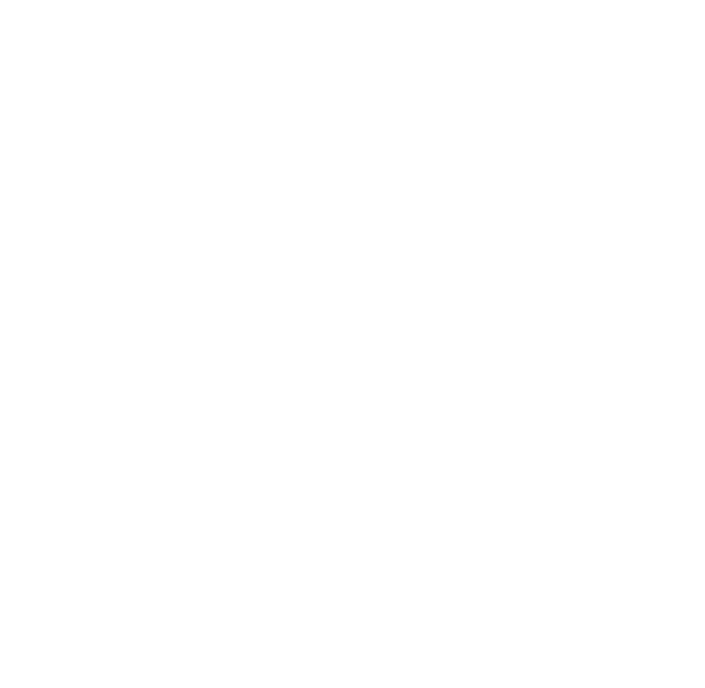
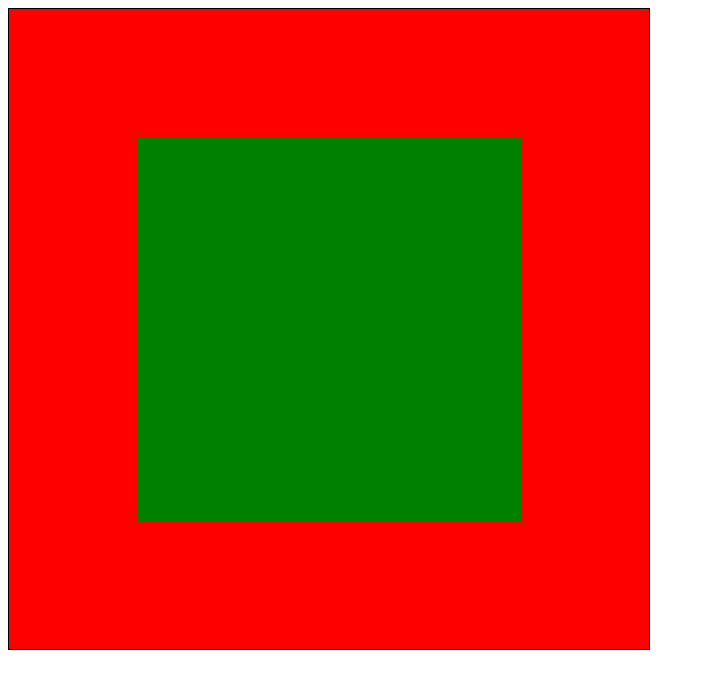
Before and after one commit to colinjeanne/falling-rocks, a plain HTML site: page index.html in a window 1280 px wide. Shown: the whole page, without its empty margins (0-705 px from the left). Drawn offline with Linux system fonts and the light colour scheme.

Commit message:
Initial rendering
Boards have a width, height, and an array of tiles. Drawing a board iterates over the tiles using the width and height to delimit the rows in rendering.

```diff
--- a/index.html
+++ b/index.html
@@ -3,5 +3,57 @@
   <head>
     <title>Rocks</title>
     <meta charset="utf-8">
+    <style>
+      #board {
+        border: thin solid black;
+      }
+    </style>
   </head>
+  <body>
+    <canvas id="board" width="640" height="640"></canvas>
+  </body>
+  <script type="module">
+    function drawTile(context, tile, x, y, width, height) {
+      context.save();
+
+      if (tile === 0) {
+        context.fillStyle = "red";
+      } else if (tile === 1) {
+        context.fillStyle = "green";
+      }
+
+      context.fillRect(x, y, width, height);
+
+      context.restore();
+    }
+
+    function renderBoard(canvas, board) {
+      const context = canvas.getContext("2d");
+
+      const tileWidth = canvas.width / board.width;
+      const tileHeight = canvas.height / board.height;
+
+      board.tiles.forEach((tile, index) => {
+        const tileX = index % board.width;
+        const tileY = Math.floor(index / board.width);
+
+        drawTile(context, tile, tileX * tileWidth, tileY * tileHeight, tileWidth, tileHeight);
+      });
+    }
+
+    const boardElement = document.getElementById("board");
+    const board = {
+      width: 5,
+      height: 5,
+      tiles: [
+        0, 0, 0, 0, 0,
+        0, 1, 1, 1, 0,
+        0, 1, 1, 1, 0,
+        0, 1, 1, 1, 0,
+        0, 0, 0, 0, 0,
+      ],
+    };
+
+    renderBoard(boardElement, board);
+  </script>
 </html>
```
